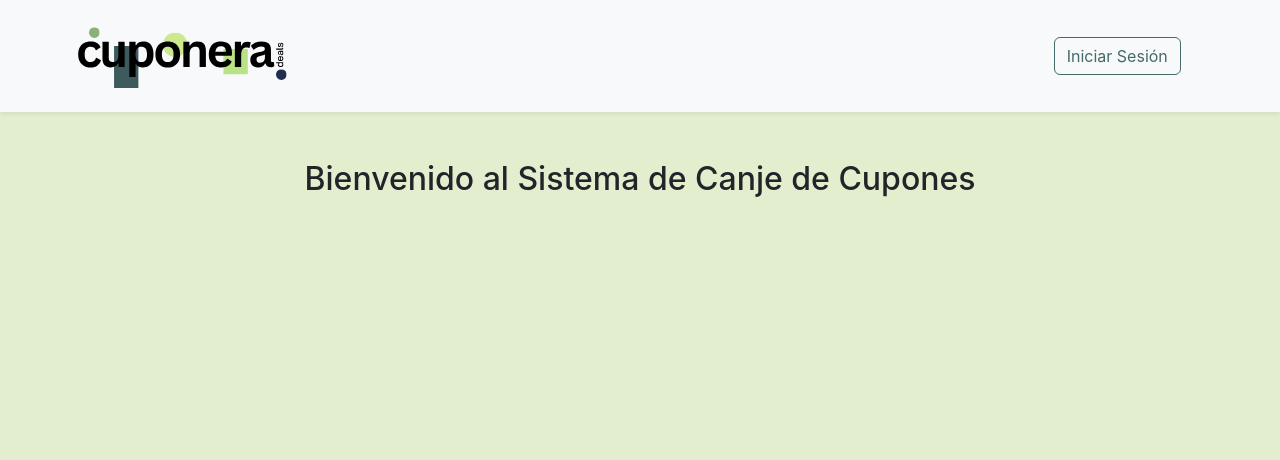
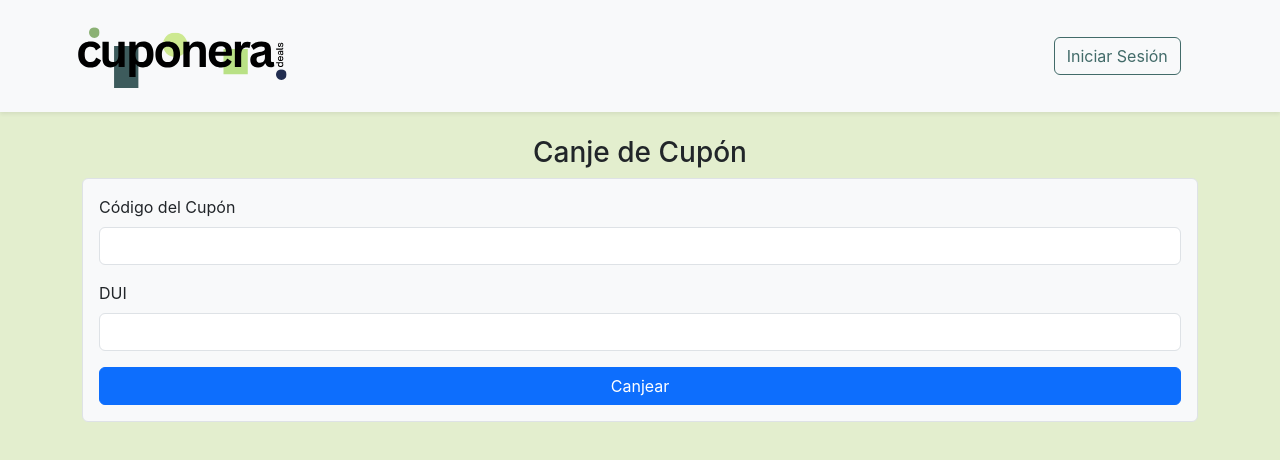
Before and after one commit to kmmelissat/Empleado-LaCuponera, a React (Vite) app: page / in a window 1280 px wide. Shown: the top 460 px of the page. Built offline with nearby package versions, Linux system fonts and the light colour scheme; no server answers.

Commit message:
Update Creando Formulario para Redimir Cupones

```diff
--- a/src/App.jsx
+++ b/src/App.jsx
@@ -7,7 +7,8 @@ import { onAuthStateChanged, signOut } from "firebase/auth";
 import 'bootstrap/dist/js/bootstrap.bundle.min.js';
 import { Header } from "./components/Header.jsx";
 import { Form } from "./components/Form.jsx";
-import CanjeCupon from "./components/CanjeCupon.jsx";
+import Bienvenida from "./components/Bienvenida.jsx";
+import FormularioCanje from "./components/FormularioCanje.jsx";
 
 
 function App() {
@@ -44,6 +45,8 @@ function App() {
     <Router>
       <div style={{ backgroundColor: "rgb(227, 238, 206)", minHeight: "100vh" }}>
         <Header usuario={usuario} onSignInClick={() => setMostrarForm(true)} onSignOutClick={handleSignOut} />
+        {usuario && <Bienvenida usuario={usuario} />}
+
 
         {alerta && (
           <div className="alert alert-info text-center" role="alert">
@@ -58,8 +61,7 @@ function App() {
         )}
 
         <Routes>
-          <Route path="/" element={<h2 className="text-center mt-5">Bienvenido al Sistema de Canje de Cupones</h2>} />
-          <Route path="/canje" element={<CanjeCupon />} />
+          <Route path="/" element={<FormularioCanje onSubmit={(data) => console.log("Datos enviados:", data)} />} />
         </Routes>
 
       </div>
--- /dev/null
+++ b/src/components/Bienvenida.jsx
@@ -0,0 +1,20 @@
+import React, { useEffect, useState } from "react";
+
+const Bienvenida = ({ usuario }) => {
+  const [visible, setVisible] = useState(true);
+
+  useEffect(() => {
+    const timer = setTimeout(() => setVisible(false), 3000);
+    return () => clearTimeout(timer);
+  }, []);
+
+  if (!usuario || !visible) return null;
+
+  return (
+    <div className="alert alert-success text-center" role="alert">
+      ¡Bienvenido, {usuario.email}!
+    </div>
+  );
+};
+
+export default Bienvenida;
--- a/src/components/CanjeCupon.jsx
+++ /dev/null
@@ -1,50 +0,0 @@
-import React, { useState, useEffect } from 'react';
-import { auth, db } from '../firebase';
-import { doc, getDoc, updateDoc } from 'firebase/firestore';
-
-// esta es la parte que no se porque no se renderiza//
-function CanjeCupon() {
-
-    const [codigo, setCodigo] = useState('');
-    const [dui, setDui] = useState('');
-    const [mensaje, setMensaje] = useState('');
-    const [empleado, setEmpleado] = useState(null);
-
-    // Verificaciones para ver que la persona que canjee es un empleado, en firebase, puse un rol de empleado en la colecion. pero no se si eso funciona
-
-    useEffect(() => {
-
-        const verificarEmpleado = async () => {
-            if (auth.currentUser) {
-                const empleadoRef = doc(db, 'empleados', auth.currentUser.uid);
-                const empleadoDoc = await getDoc(empleadoRef);
-                if (empleadoDoc.exists()) {
-                    setEmpleado(empleadoDoc.data());
-                }
-            }
-        };
-        verificarEmpleado();
-    }, []);
-
-    //todo el formulario que ingresa para canjear el cupon//
-
-    return (
-        <div className="container mt-5">
-            <h2>Canje de Cupones</h2>
-            <form>
-                <div className="mb-3">
-                    <label className="form-label">Código del Cupón</label>
-                    <input type="text" className="form-control" value={codigo} onChange={(e) => setCodigo(e.target.value)} required />
-                </div>
-                <div className="mb-3">
-                    <label className="form-label">DUI del Comprador</label>
-                    <input type="text" className="form-control" value={dui} onChange={(e) => setDui(e.target.value)} required />
-                </div>
-                <button type="submit" className="btn btn-primary">Canjear</button>
-            </form>
-            {mensaje && <p className="mt-3 alert alert-info">{mensaje}</p>}
-        </div>
-    );
-}
-
-export default CanjeCupon;
--- /dev/null
+++ b/src/components/FormularioCanje.jsx
@@ -0,0 +1,91 @@
+import React, { useState } from "react";
+import { db } from "../firebase";
+import { collection, getDocs, updateDoc, doc } from "firebase/firestore";
+
+const FormularioCanje = ({ onSubmit }) => {
+  const [codigoCupon, setCodigoCupon] = useState("");
+  const [dui, setDui] = useState("");
+  const [error, setError] = useState(null);
+  const [mensajeExito, setMensajeExito] = useState("");
+
+  const handleSubmit = async (e) => {
+    e.preventDefault();
+    setError(null);
+    setMensajeExito("");  // Resetea el mensaje de éxito
+
+    try {
+      const cuponesRef = collection(db, "cupones-comprados");
+      const querySnapshot = await getDocs(cuponesRef);
+      let cuponEncontrado = null;
+      let docId = null;
+
+      querySnapshot.forEach((doc) => {
+        const data = doc.data();
+        const usuarioDui = data.usuario?.dui; // Obtener DUI del usuario
+        const cupones = data.cupones || []; // Obtener lista de cupones
+
+        // Buscar un cupón con el código ingresado y validar DUI
+        const cuponValido = cupones.find((cupon) => cupon.codigo === codigoCupon);
+
+        if (cuponValido && usuarioDui === dui) {
+          cuponEncontrado = { ...cuponValido, id: doc.id }; // Guardar el cupón encontrado
+          docId = doc.id;
+        }
+      });
+
+      if (cuponEncontrado) {
+        // Actualizar el estado del cupón a "canjeado" en Firestore
+        const cuponRef = doc(db, "cupones-comprados", docId);
+        const cuponesActualizados = cupones.map((cupon) =>
+          cupon.codigo === codigoCupon ? { ...cupon, estado: "canjeado" } : cupon
+        );
+
+        await updateDoc(cuponRef, {
+          cupones: cuponesActualizados
+        });
+
+        // Mostrar mensaje de éxito
+        setMensajeExito("El cupón ha sido canjeado exitosamente.");
+        onSubmit(cuponEncontrado);  // Opcional: pasar el cupon encontrado al componente superior
+      } else {
+        setError("Cupón no encontrado o datos incorrectos.");
+      }
+    } catch (error) {
+      setError("Error al validar el cupón.");
+      console.error("Error al validar el cupón: ", error);
+    }
+  };
+
+  return (
+    <div className="container mt-4">
+      <h3 className="text-center">Canje de Cupón</h3>
+      <form onSubmit={handleSubmit} className="p-3 border rounded bg-light">
+        <div className="mb-3">
+          <label className="form-label">Código del Cupón</label>
+          <input
+            type="text"
+            className="form-control"
+            value={codigoCupon}
+            onChange={(e) => setCodigoCupon(e.target.value)}
+            required
+          />
+        </div>
+        <div className="mb-3">
+          <label className="form-label">DUI</label>
+          <input
+            type="text"
+            className="form-control"
+            value={dui}
+            onChange={(e) => setDui(e.target.value)}
+            required
+          />
+        </div>
+        {error && <div className="alert alert-danger">{error}</div>}
+        {mensajeExito && <div className="alert alert-success">{mensajeExito}</div>}
+        <button type="submit" className="btn btn-primary w-100">Canjear</button>
+      </form>
+    </div>
+  );
+};
+
+export default FormularioCanje;
```
